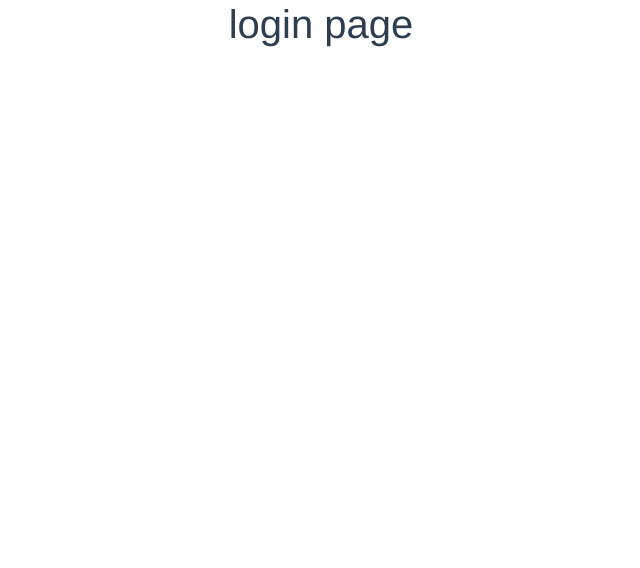
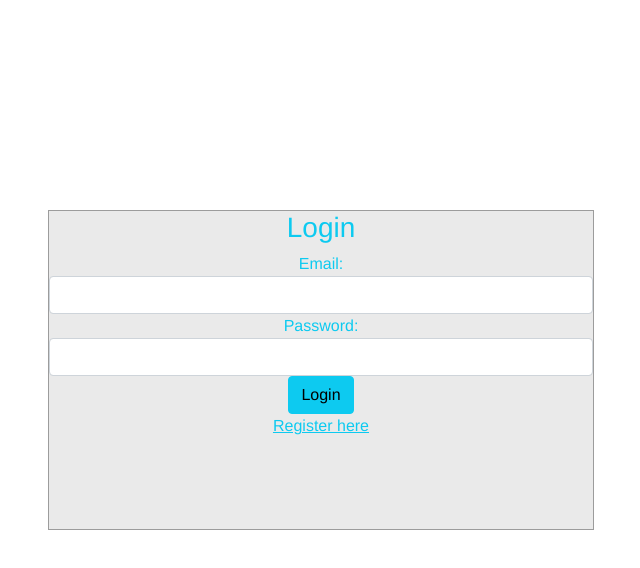
Before and after one commit to AliyevSadiq/vue-testing, a Vue app: page /login in a window 1280 px wide. Shown: the top 568 px of the page, without its empty margins (319-959 px from the left). Built offline with nearby package versions, Linux system fonts and the light colour scheme.

Commit message:
add login page with action

```diff
--- a/src/App.vue
+++ b/src/App.vue
@@ -8,6 +8,7 @@
 
 <script>
 import MainLayout from "@/layouts/MainLayout.vue"
+import AuthLayout from "@/layouts/AuthLayout.vue"
 export default {
   computed:{
     layout(){
@@ -15,7 +16,7 @@ export default {
     }
   },
   components:{
-    MainLayout
+    MainLayout,AuthLayout
   }
 }
 </script>
--- /dev/null
+++ b/src/layouts/AuthLayout.vue
@@ -0,0 +1,42 @@
+<template>
+  <div id="login">
+    <h3 class="text-center text-white pt-5">Login form</h3>
+    <div class="container">
+      <div id="login-row" class="row justify-content-center align-items-center">
+        <div id="login-column" class="col-md-6">
+          <div id="login-box" class="col-md-12">
+            <router-view/>
+          </div>
+        </div>
+      </div>
+    </div>
+  </div>
+</template>
+
+<script>
+export default {
+  name: "auth-layout"
+}
+</script>
+
+<style scoped>
+body {
+  margin: 0;
+  padding: 0;
+  background-color: #17a2b8;
+  height: 100vh;
+}
+#login .container #login-row #login-column #login-box {
+  margin-top: 120px;
+  max-width: 600px;
+  height: 320px;
+  border: 1px solid #9C9C9C;
+  background-color: #EAEAEA;
+}
+#login .container #login-row #login-column #login-box #login-form {
+  padding: 20px;
+}
+#login .container #login-row #login-column #login-box #login-form #register-link {
+  margin-top: -85px;
+}
+</style>
--- a/src/layouts/MainLayout.vue
+++ b/src/layouts/MainLayout.vue
@@ -1,7 +1,7 @@
 <template>
     <div class="container">
       <Navbar/>
-      <router-view :key="$route.path"/>
+      <router-view/>
     </div>
 </template>
 
--- a/src/router/index.js
+++ b/src/router/index.js
@@ -11,7 +11,7 @@ import guest from '@/middleware/guest'
 const routes = [
   {
     path: '/',
-    name: 'Home',
+    name: 'home',
     meta:{layout:'main'},
     component: Home
   },
@@ -25,12 +25,14 @@ const routes = [
   {
     path: '/category/create',
     name: 'category.create',
+    beforeEnter: auth,
     meta:{layout:'main'},
     component: CreateCategory
   },
   {
     path: '/category/:id',
     name: 'category.edit',
+    beforeEnter: auth,
     meta:{layout:'main'},
     component:CategoryEdit
   },
@@ -38,7 +40,7 @@ const routes = [
     path: '/login',
     name: 'login',
     beforeEnter: guest,
-    //meta:{layout:'main'},
+    meta:{layout:'auth'},
     component: Login
   },
   {
--- /dev/null
+++ b/src/store/auth.js
@@ -0,0 +1,26 @@
+import axios from "axios";
+import router from "@/router";
+export default {
+    actions: {
+        async login(ctx, {formData}) {
+            await axios.post('http://127.0.0.1:8000/api/auth/login', formData)
+                .then(res => {
+                   if (res.status===200){
+                       localStorage.setItem('authToken',res.data.data.token)
+                       router.push({name:'home'})
+                   }
+                })
+                .catch(error => ctx.commit("setValidation",error.response.data.message))
+        },
+        async register(ctx, {formData}) {
+            await axios.post('http://127.0.0.1:8000/api/auth/register', formData)
+                .then(res => {
+                    if (res.status===200){
+                        localStorage.setItem('authToken',res.data.data.token)
+                        router.push({name:'home'})
+                    }
+                })
+                .catch(error => ctx.commit("setValidation",error.response.data))
+        }
+    }
+}
--- a/src/store/category.js
+++ b/src/store/category.js
@@ -32,7 +32,10 @@ export default {
     },
     actions: {
         async fetchCategories(ctx) {
-            await axios.get("http://127.0.0.1:8000/api/category")
+            console.log(localStorage.getItem('authToken'))
+            await axios.get("http://127.0.0.1:8000/api/category",{
+                headers: { 'Authorization': `Bearer ${localStorage.getItem('authToken')}` }
+            })
                 .then(res => res.data)
                 .then(res => {
                     ctx.commit("clearValidation")
@@ -45,7 +48,9 @@ export default {
                 })
         },
         async fetchCategory(ctx,id) {
-            await axios.get(`http://127.0.0.1:8000/api/category/${id}`)
+            await axios.get(`http://127.0.0.1:8000/api/category/${id}`,{
+                headers: { 'Authorization': `Bearer ${localStorage.getItem('authToken')}` }
+            })
                 .then(res => res.data)
                 .then(res => {
                     ctx.commit("setForm",{
@@ -57,7 +62,9 @@ export default {
                 })
         },
        async createCategory(ctx, {formData}) {
-            await axios.post("http://127.0.0.1:8000/api/category", formData)
+            await axios.post("http://127.0.0.1:8000/api/category", formData,{
+                headers: { 'Authorization': `Bearer ${localStorage.getItem('authToken')}` }
+            })
                 .then(function (response) {
                     ctx.commit("clearValidation")
                     ctx.commit("setSuccess",true)
@@ -69,7 +76,9 @@ export default {
                 })
         },
         async updateCategory(ctx, {formData,id}) {
-            await axios.put(`http://127.0.0.1:8000/api/category/${id}`, formData)
+            await axios.put(`http://127.0.0.1:8000/api/category/${id}`, formData,{
+                headers: { 'Authorization': `Bearer ${localStorage.getItem('authToken')}` }
+            })
                 .then(function (response) {
                     ctx.commit("clearValidation")
                     ctx.commit("setSuccess",true)
@@ -80,7 +89,9 @@ export default {
                 })
         },
         async deleteCategory(ctx,id){
-            await axios.delete(`http://127.0.0.1:8000/api/category/${id}`)
+            await axios.delete(`http://127.0.0.1:8000/api/category/${id}`,{
+                headers: { 'Authorization': `Bearer ${localStorage.getItem('authToken')}` }
+            })
                 .then(res=>{
                     const elementIndex=this.state.category.categories.map(data=>data.id).indexOf(id)
                     this.state.category.categories.splice(elementIndex,1)
--- a/src/store/index.js
+++ b/src/store/index.js
@@ -1,5 +1,6 @@
 import { createStore } from 'vuex'
 import category from "./category";
+import auth from "./auth";
 import error from "./error";
 import validation from "./validation";
 import success from "./success";
@@ -11,6 +12,10 @@ export default createStore({
   actions: {
   },
   modules: {
-    category,error,validation,success
+    category,
+    auth,
+    error,
+    validation,
+    success
   }
 })
--- a/src/views/Login.vue
+++ b/src/views/Login.vue
@@ -1,10 +1,39 @@
 <template>
-  <h1>login page</h1>
+  <form @submit.prevent="submitHandler">
+    <h3 class="text-center text-info">Login</h3>
+    <div class="form-group">
+      <label for="email"  class="text-info">Email:</label><br>
+      <input type="email" v-model="form.email"  id="email" class="form-control">
+    </div>
+    <div class="form-group">
+      <label for="password" class="text-info">Password:</label><br>
+      <input type="password" v-model="form.password" id="password" class="form-control">
+    </div>
+    <div class="form-group">
+      <button class="btn btn-info btn-md">Login</button>
+    </div>
+    <div id="register-link" class="text-right">
+      <router-link :to="{name:'register'}" class="text-info">Register here</router-link>
+    </div>
+  </form>
 </template>
 
 <script>
 export default {
-  name: "Login"
+  name: "Login",
+  data:()=>({
+    form:{
+      email:"",
+      password:"",
+    }
+  }),
+  methods:{
+    async submitHandler(){
+      await this.$store.dispatch('login',{
+         formData:this.form
+       })
+    }
+  }
 }
 </script>
 
```
Also changed, not shown: src/components/ErrorAlert.vue (added, +17 -0 lines).
